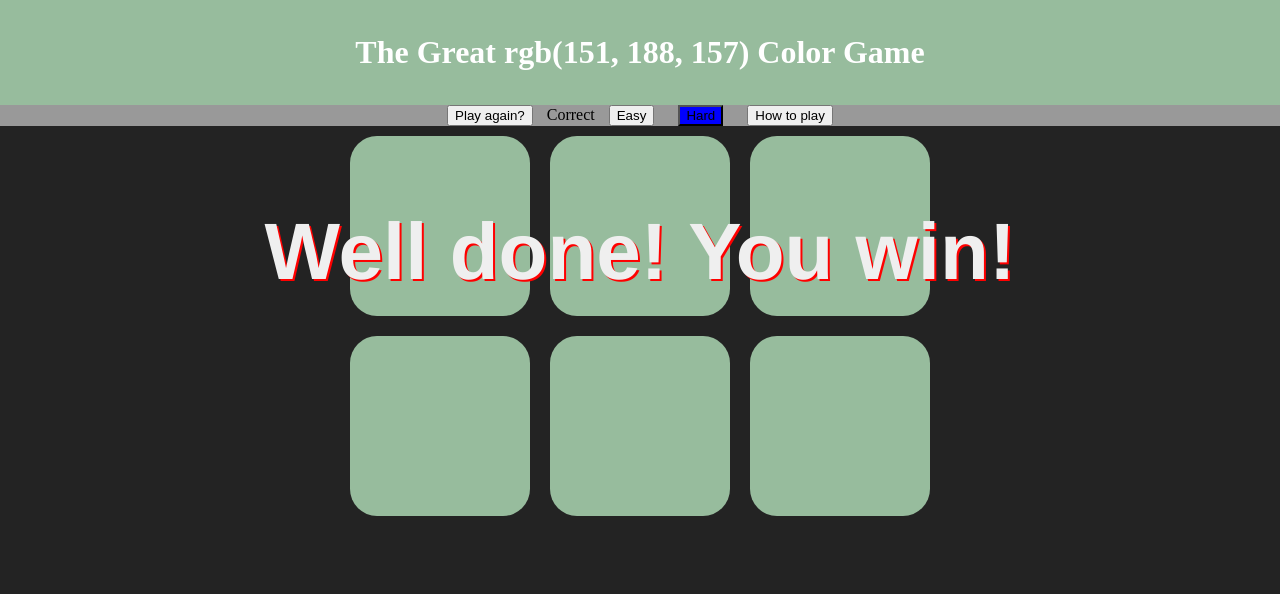
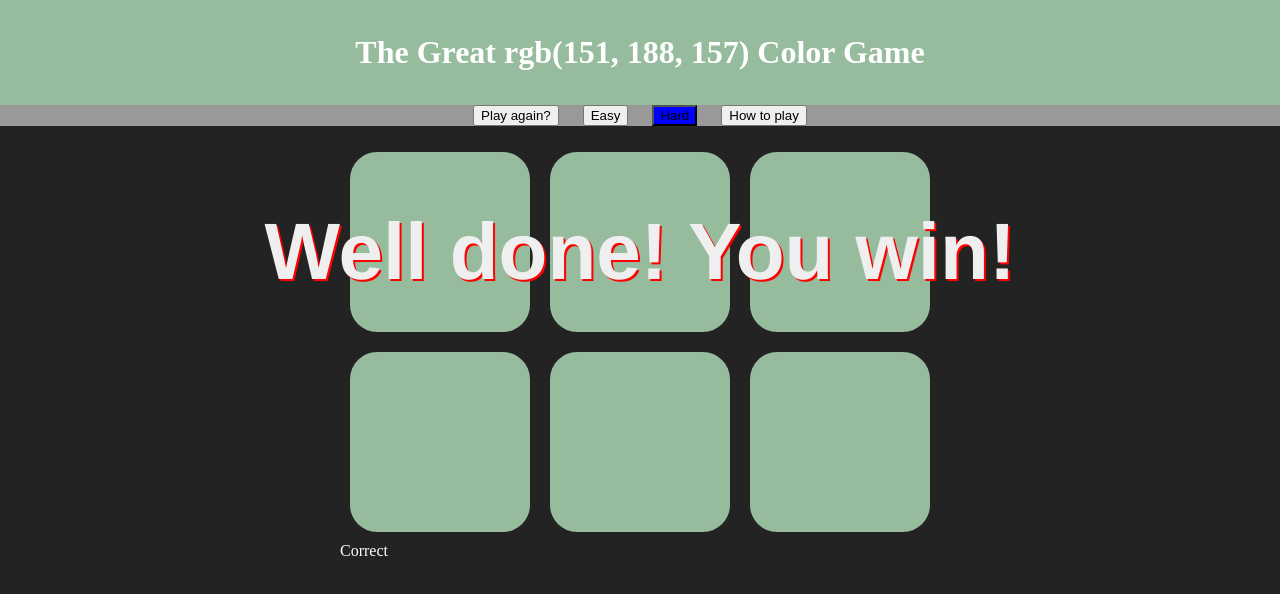
Before and after one commit to pkrisz89/colorpicker, a plain HTML site: page index.html in a window 1280 px wide. Both pictures are taken after a click on the element 439 px from the left and 226 px from the top of the page. Drawn offline with Linux system fonts and the light colour scheme.

Commit message:
added max choices

```diff
--- a/css/style.css
+++ b/css/style.css
@@ -69,3 +69,7 @@ h1 {
   text-shadow: 2px 2px #FF0000;
   display: none;
 }
+
+#message {
+  color: #fff;
+}
--- a/index.html
+++ b/index.html
@@ -13,7 +13,6 @@
 	</div>
 	<div class="controls">
 		<button class="reset">New Colors</button>
-		<span id="message"></span>
 		<button id="easy">Easy</button>
 		<button id="hard" class="active">Hard</button>
 		<button id="howto">How to play</button>
@@ -32,6 +31,7 @@
 		<div class="square"></div>
 		<div class="square"></div>
 		<div class="square"></div>
+		<p id="message"></p>
 	</div>
   <script src="js/game.js"></script>
 </body>
--- a/js/game.js
+++ b/js/game.js
@@ -9,6 +9,8 @@ var resetButton = document.querySelector('.controls .reset');
 var easyButton = document.querySelector('#easy');
 var hardButton = document.querySelector('#hard');
 var winnerText = document.querySelector('.winnertext');
+var choiceCounter = 0;
+var maxChoices = 3;
 
 
 init();
@@ -20,20 +22,34 @@ function init() {
   for (var i=0; i < squares.length; i++) {
     squares[i].style.background = colors[i];
     squares[i].addEventListener("click", function() {
-      var clickedColor = this.style.background
+        var clickedColor = this.style.background;
+      if (choiceCounter !== maxChoices) {
+        choiceCounter++
         if (clickedColor === pickedColor) {
           messageDisplay.textContent = "Correct";
           changeColors(pickedColor)
           header.style.background = pickedColor;
-        resetButton.textContent = "Play again?"
+          resetButton.textContent = "Play again?";
           winnerText.style.display = "block";
-      } else {
+        } else if (clickedColor !== pickedColor && choiceCounter !== maxChoices) {
           this.style.background = "#232323";
           messageDisplay.textContent = "Try again!";
+        } else {
+          winnerText.textContent = "You lost. Try again!"
+          winnerText.style.display = "block";
+          this.style.background = "#232323";
         }
+        }
+
+     /* } else {
+
+     }*/
     });
   }
 }
+
+
+
 
 function popupControl() {
   var howtoplay = document.querySelector('#howto');
@@ -49,6 +65,9 @@ function popupControl() {
 }
 
 function reset(colnum) {
+  winnerText.textContent = "You Win. Congratulations!"
+  maxChoices = colnum/3;
+  choiceCounter = 0;
   colors = generateRandomColors(colnum);
   resetButton.textContent = "New Colors"
   winnerText.style.display = "none";
```
Lines whose indentation alone changed are shown as unchanged.
